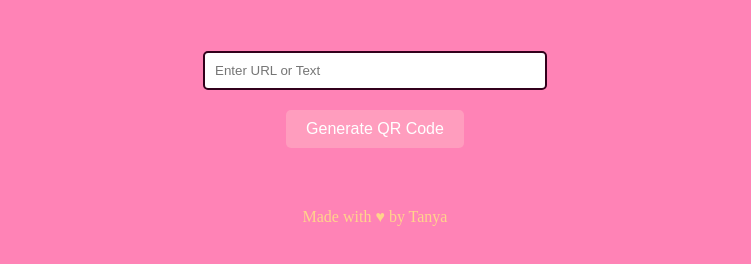
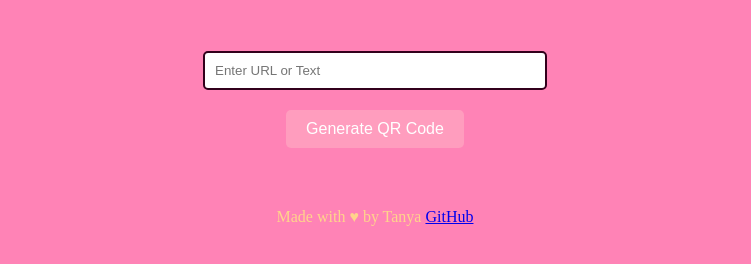
Before and after one commit to Tanya0139/QR_code_generator_with_custom_user-input, a plain HTML site: page templates/index.html in a window 1280 px wide. Shown: the part 144-408 px from the top of the page, without its empty margins (265-1016 px from the left). Drawn offline with Linux system fonts and the light colour scheme.

Commit message:
Update index.html

```diff
--- a/templates/index.html
+++ b/templates/index.html
@@ -58,6 +58,8 @@
     </form>
     <footer>
         Made with ♥ by Tanya
+        <a href="https://github.com/Tanya0139/QR_code_generator_with_custom_user-input">GitHub
+        </a>
     </footer>
 </body>
 </html>
```
